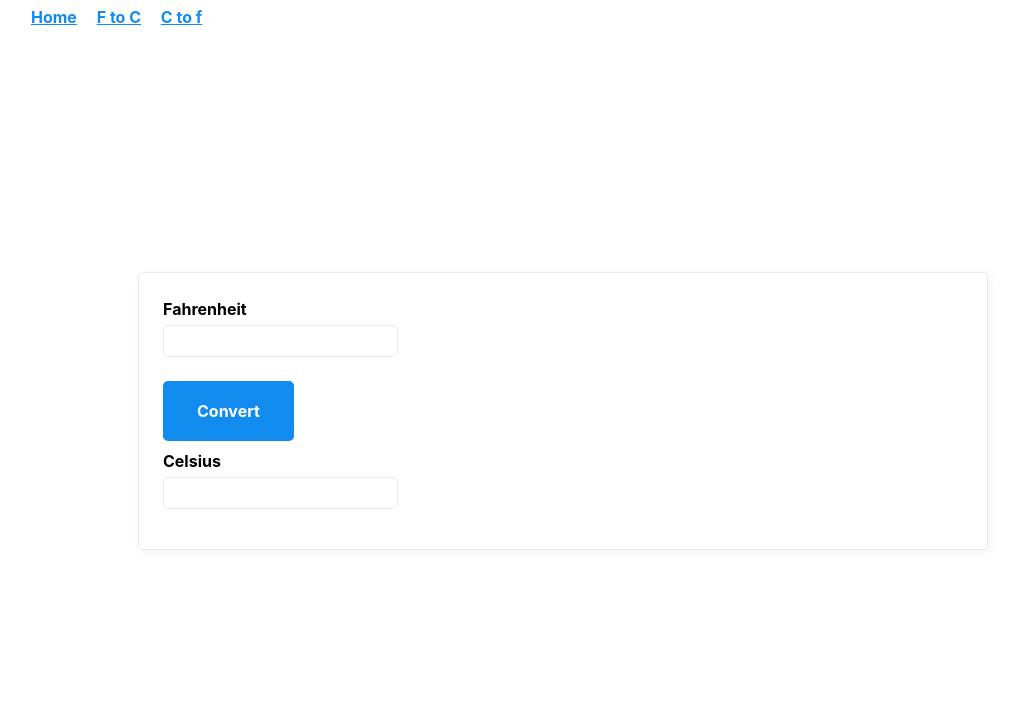
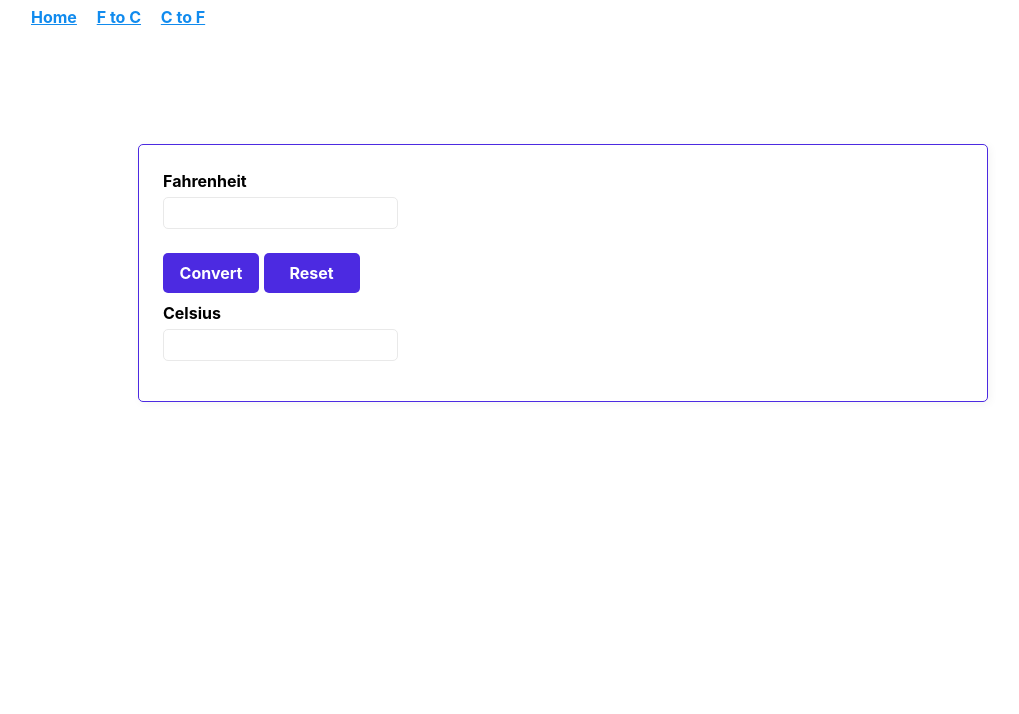
Before and after one commit to demialabi98/workbook2, a plain HTML site: page exercises/temperature/f-c.html in a window 1280 px wide. Shown: the part 86-800 px from the top of the page, without its empty margins (77-1096 px from the left). Drawn offline with nearby package versions, Linux system fonts and the light colour scheme.

Commit message:
temperature converter updated

```diff
--- a/exercises/temperature/f-c.html
+++ b/exercises/temperature/f-c.html
@@ -12,7 +12,15 @@
     form {
       margin: auto;
       justify-content: center;
-      margin-top: 5%;
+      margin-top: -5%;
+      border-color:  rgb(76, 42, 225);
+    }
+
+    button{
+       padding: 1%;
+       width: 12%;
+       background-color: rgb(76, 42, 225);
+       border-style: none;
     }
   </style>
   <body>
@@ -33,7 +41,7 @@
                     <a class="nav-link" href="f-c.html">F to C</a>
                   </li>
                   <li class="nav-item">
-                    <a class="nav-link" href="c-f.html">C to f</a>
+                    <a class="nav-link" href="c-f.html">C to F</a>
                   </li>
 
                   </li>
@@ -46,7 +54,8 @@
     <form>
       <label>Fahrenheit</label>
       <input id="inputFahrenheit" type="number" placeholder="" value="" />
-      <button id="converter" onclick="convert1()">Convert</button>
+      <button id="converter" type="convert" onclick="convert1();">Convert</button>
+      <button id="convert" type="reset" onclick="reset();">Reset</button>
       <br />
       <label>Celsius</label>
       <input id="inputCelsius" type="number" placeholder="" value="" />
@@ -61,6 +70,13 @@
         let result = parseFloat(inputFahrenheit.value - 32) * 5/9;
         inputcelsius.value = result;
       }
+
+      function reset(){
+        let reset = parseFloat(inputFahrenheit.value * 0);
+        inputcelsius.value = reset;
+      }
+
+
     </script>
   </body>
 </html>
```
Also changed, not shown: exercises/temperature/c-f.html (+20 -7 lines), exercises/temperature/index.html (+7 -27 lines).
